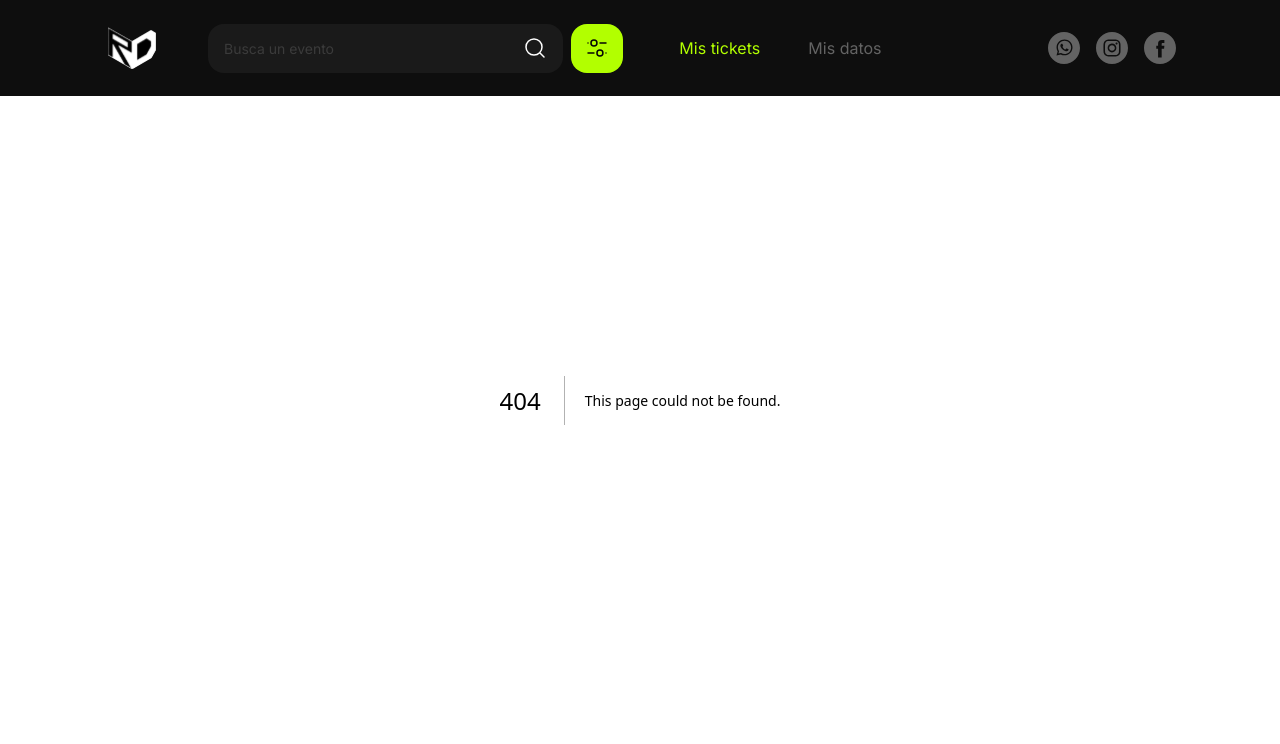
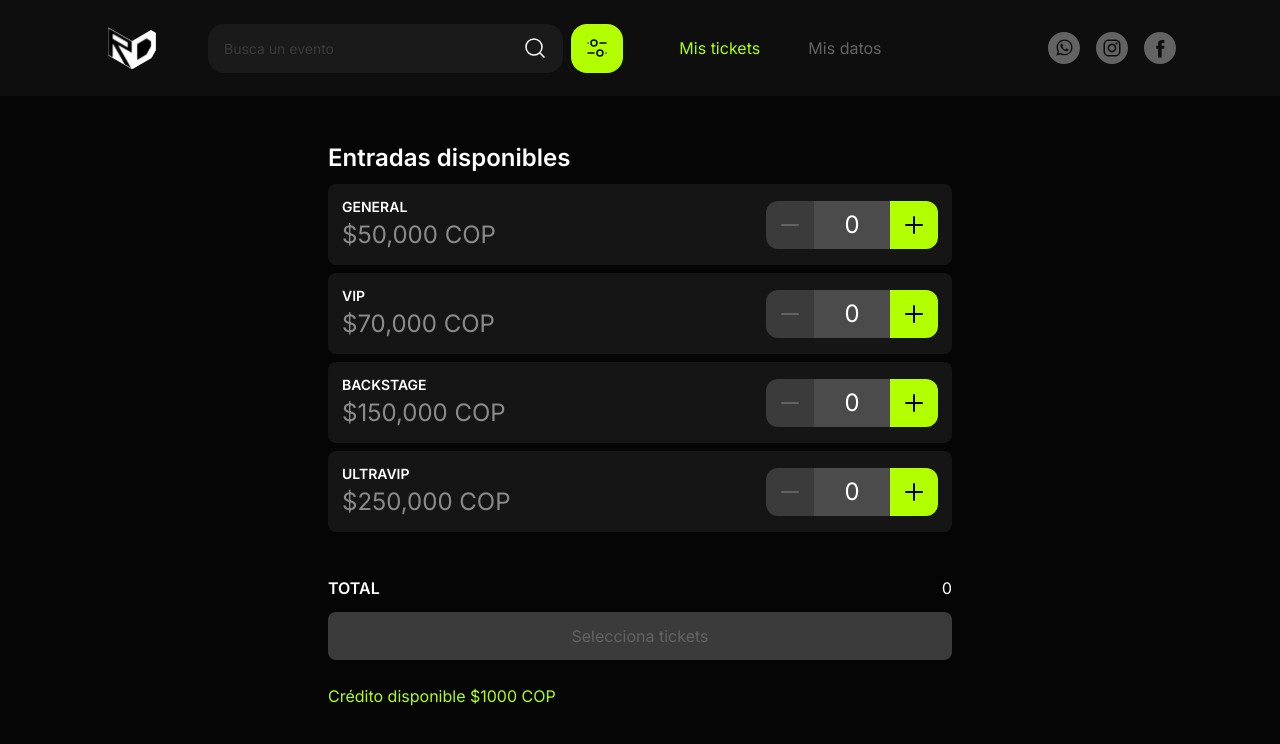
Before and after one commit to Rave-Dates/rave-dates-fe, a Next.js app: page /tickets/event-ticket/1/change-tickets in a window 1280 px wide. Before the commit this address had no page. Shown: the top 744 px of the page. Built offline with nearby package versions, Linux system fonts and the light colour scheme.

Commit message:
Added change tickets view

```diff
--- /dev/null
+++ b/src/app/tickets/event-ticket/[eventName]/change-tickets/page.tsx
@@ -0,0 +1,73 @@
+"use client"
+
+import TicketButtons from '@/components/ui/buttons/TicketButtons';
+import Link from 'next/link';
+import React, { useState } from 'react';
+import { myTickets } from '@/template-data';
+import GoBackButton from '@/components/ui/buttons/GoBackButton';
+
+const ChangeTicketsView = ({isTicketList = false} : { isTicketList?: boolean }) => {
+  const [tickets, setTickets] = useState<Ticket[]>(myTickets)
+
+  const updateQuantity = (type: string, increment: boolean) => {
+    setTickets(prev => prev.map(ticket =>
+      ticket.type === type
+        ? { ...ticket, quantity: increment ? ticket.quantity + 1 : Math.max(0, ticket.quantity - 1) }
+        : ticket
+    ));
+  };
+
+  let total = 0;
+  let totalTickets = 0;
+
+  tickets.forEach(ticket => {
+    total += ticket.price * ticket.quantity;
+    totalTickets += ticket.quantity;
+  });
+
+  return (
+    <div className="min-h-screen bg-primary-black flex sm:justify-center sm:items-center text-primary-white">
+      <GoBackButton className="absolute z-30 top-10 left-5 px-3 py-3 animate-fade-in" />
+      <div className="w-full sm:h-full px-6 sm:pt-32 pt-28 pb-20 flex flex-col items-center justify-between sm:justify-center max-w-2xl relative animate-fade-in overflow-y-scroll">
+        <div className='w-full pb-5'>
+          <h3 className={`${isTicketList && "hidden"} text-subtitle font-semibold mb-2`}>
+            Entradas disponibles
+          </h3>
+          <TicketButtons tickets={tickets} updateQuantity={updateQuantity} />
+          <h1 className="sm:hidden block text-start w-full text-primary mt-6">
+            Crédito disponible $1000 COP
+          </h1>
+        </div>
+
+        {/* Total */}
+        <div className="w-full flex flex-col items-end mb-7 md:mb-0">
+          <div className="w-full mb-3">
+            <div className="flex justify-between items-center font-bold text-">
+              <span>TOTAL</span>
+              <span className='font-light tabular-nums'>{totalTickets > 0 ? `$${total.toLocaleString()} COP` : '0'}</span>
+            </div>
+          </div>
+
+          {/* Buy Button */}
+          <Link
+            tabIndex={totalTickets === 0 ? -1 : undefined}
+            aria-disabled={totalTickets === 0}
+            href="/checkout"
+            className={`w-full text-center py-3 rounded-lg transition-colors ${
+              totalTickets > 0
+                ? 'bg-primary hover:bg-primary/70 text-black'
+                : 'bg-inactive text-text-inactive pointer-events-none'
+            }`}
+          >
+            {totalTickets > 0 ? "Confirmar pedido" : "Selecciona tickets"}
+          </Link>
+          <h1 className="sm:block hidden text-start w-full text-primary mt-6">
+            Crédito disponible $1000 COP
+          </h1>
+        </div>
+      </div>
+    </div>
+  );
+};
+
+export default ChangeTicketsView;
--- a/src/components/containers/event-detail/TicketSelector.tsx
+++ b/src/components/containers/event-detail/TicketSelector.tsx
@@ -2,17 +2,14 @@ import TicketButtons from '@/components/ui/buttons/TicketButtons';
 import Link from 'next/link';
 import React, { useState } from 'react';
 import TicketsChanger from '../tickets/TicketsChanger';
+import { myTickets } from '@/template-data';
 
 const TicketSelector = ({isTicketList = false} : { isTicketList?: boolean }) => {
-  const [tickets, setTickets] = useState<TicketType[]>([
-    { id: 'general', name: 'GENERAL', price: 50000, quantity: 0 },
-    { id: 'vip', name: 'VIP', price: 105000, quantity: 0 },
-    { id: 'backstage', name: 'BACKSTAGE', price: 330000, quantity: 0 }
-  ]);
+  const [tickets, setTickets] = useState<Ticket[]>(myTickets)
 
-  const updateQuantity = (id: string, increment: boolean) => {
+  const updateQuantity = (type: string, increment: boolean) => {
     setTickets(prev => prev.map(ticket =>
-      ticket.id === id
+      ticket.type === type
         ? { ...ticket, quantity: increment ? ticket.quantity + 1 : Math.max(0, ticket.quantity - 1) }
         : ticket
     ));
--- a/src/components/containers/tickets/TicketsChanger.tsx
+++ b/src/components/containers/tickets/TicketsChanger.tsx
@@ -2,9 +2,13 @@
 
 import { myTickets } from "@/template-data"
 import { TicketRow } from "./TicketRow"
+import Link from "next/link"
+import { usePathname } from "next/navigation";
 
 
 export default function TicketsChanger() {
+  const pathname = usePathname();
+
   const nonTransferredTickets: Ticket[] = myTickets.filter(ticket => !ticket.transferred)
   const transferredTickets: Ticket[] = myTickets.filter(ticket => ticket.transferred)
 
@@ -16,11 +20,6 @@ export default function TicketsChanger() {
   const handleDownloadAll = () => {
     console.log("Download all tickets")
     // Implement download all logic
-  }
-
-  const handleChangeTickets = () => {
-    console.log("Change tickets")
-    // Implement change tickets logic
   }
 
   return (
@@ -68,12 +67,12 @@ export default function TicketsChanger() {
         </div>
 
         {/* Change Tickets Button */}
-        <button
-          onClick={handleChangeTickets}
-          className="w-full bg-primary text-black font-medium py-3 rounded-lg mt-6 hover:opacity-80 transition-opacity"
+        <Link
+          href={`${pathname}/change-tickets`}
+          className="block text-center w-full bg-primary text-black font-medium py-3 rounded-lg mt-6 hover:opacity-80 transition-opacity"
         >
           Cambiar tickets
-        </button>
+        </Link>
       </div>
     </div>
   )
--- a/src/components/ui/buttons/TicketButtons.tsx
+++ b/src/components/ui/buttons/TicketButtons.tsx
@@ -2,19 +2,19 @@ import AddSvg from "@/components/svg/AddSvg";
 import SubtractSvg from "@/components/svg/SubtractSvg";
 import React from "react";
 
-const TicketButtons = ({ tickets, updateQuantity }: { tickets: TicketType[], updateQuantity: (id: string, increment: boolean) => void }) => {
+const TicketButtons = ({ tickets, updateQuantity }: { tickets: Ticket[], updateQuantity: (id: string, increment: boolean) => void }) => {
   return (
     <div className="space-y-2 mb-6">
         {tickets.map((ticket) => (
           <div key={ticket.id} className="flex flex-wrap gap-x-5 gap-y-4 bg-cards-container px-3.5 py-3 rounded-lg items-center justify-between">
             <div className='w-[100px] sm:w-[170px]'>
-              <div className="font-semibold text-body">{ticket.name}</div>
+              <div className="font-semibold text-body">{ticket.type}</div>
               <div className="text-body lg:text-subtitle text-primary-white/50">${ticket.price.toLocaleString()} COP</div>
             </div>
 
             <div className="flex items-center font-light text-subtitle">
               <button
-                onClick={() => updateQuantity(ticket.id, false)}
+                onClick={() => updateQuantity(ticket.type, false)}
                 className={`${ticket.quantity > 0 && "bg-primary-white"} p-3 bg-inactive text-text-inactive hover:opacity-85 rounded-l-xl flex items-center justify-center transition-opacity`}
                 disabled={ticket.quantity === 0}
               >
@@ -24,7 +24,7 @@ const TicketButtons = ({ tickets, updateQuantity }: { tickets: TicketType[], upd
               <span className="px-4 h-12 tabular-nums w-[76px] content-center bg-text-inactive/70 text-center">{ticket.quantity}</span>
 
               <button
-                onClick={() => updateQuantity(ticket.id, true)}
+                onClick={() => updateQuantity(ticket.type, true)}
                 className="p-3 bg-primary hover:bg-primary/70 rounded-r-xl flex items-center justify-center text-black transition-colors"
               >
                 <AddSvg />
```
Also changed, not shown: src/components/ui/filters/index.tsx (deleted).
